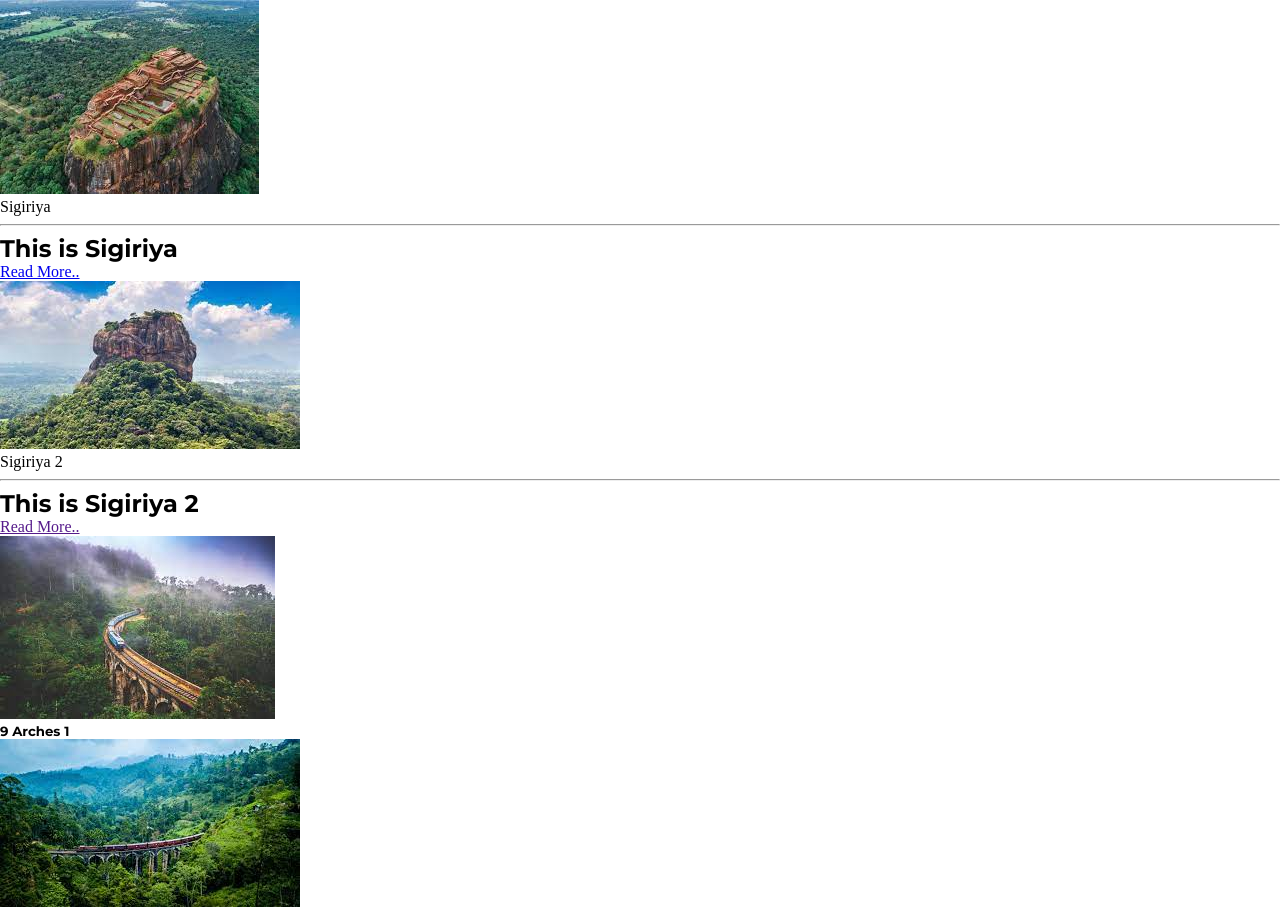
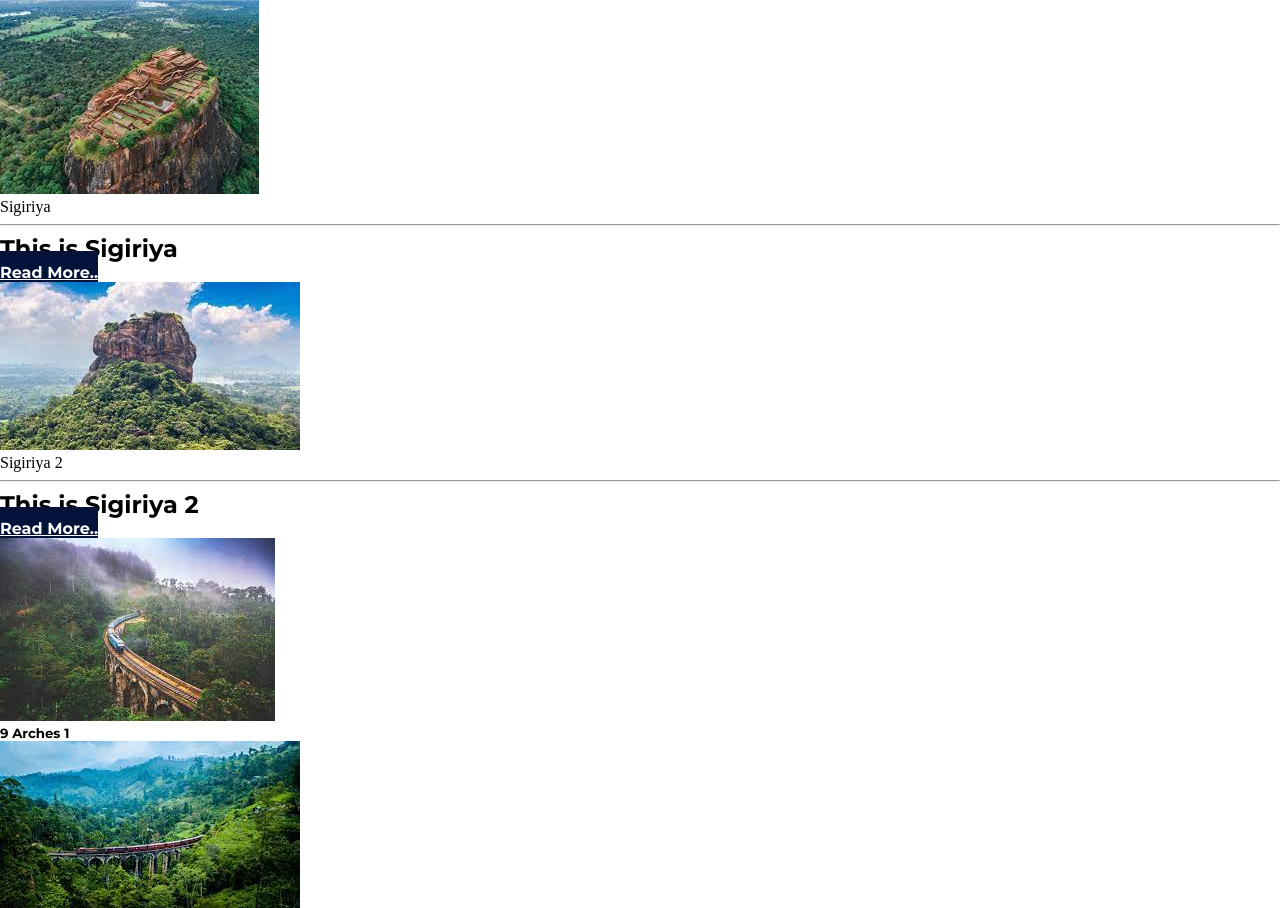
Before and after one commit to dula2000/Main-Project, a PHP site: page /NewsPageIndex.html in a window 1280 px wide. Shown: the top 908 px of the page. Run offline with PHP 8.4, Linux system fonts and the light colour scheme.

Commit message:
hedder card

```diff
--- a/NewsStyle.css
+++ b/NewsStyle.css
@@ -35,3 +35,15 @@ h1, h2, h3, h4, h5, h6 {
   border-radius: 0; }
   .card img {
     border-radius: 0; }
+
+header .card a, .vr-gallery a.btn {
+  background-color: #03133a;
+  width: 200px;
+  padding: 12px 0;
+  color: #ffffff;
+  font-family: "Montserrat-Bold";
+  margin-top: 20px;
+  border-radius: 0; }
+  header .card a:hover, .vr-gallery a.btn:hover {
+    background: #ffffff;
+    color: #03133a; }
```
